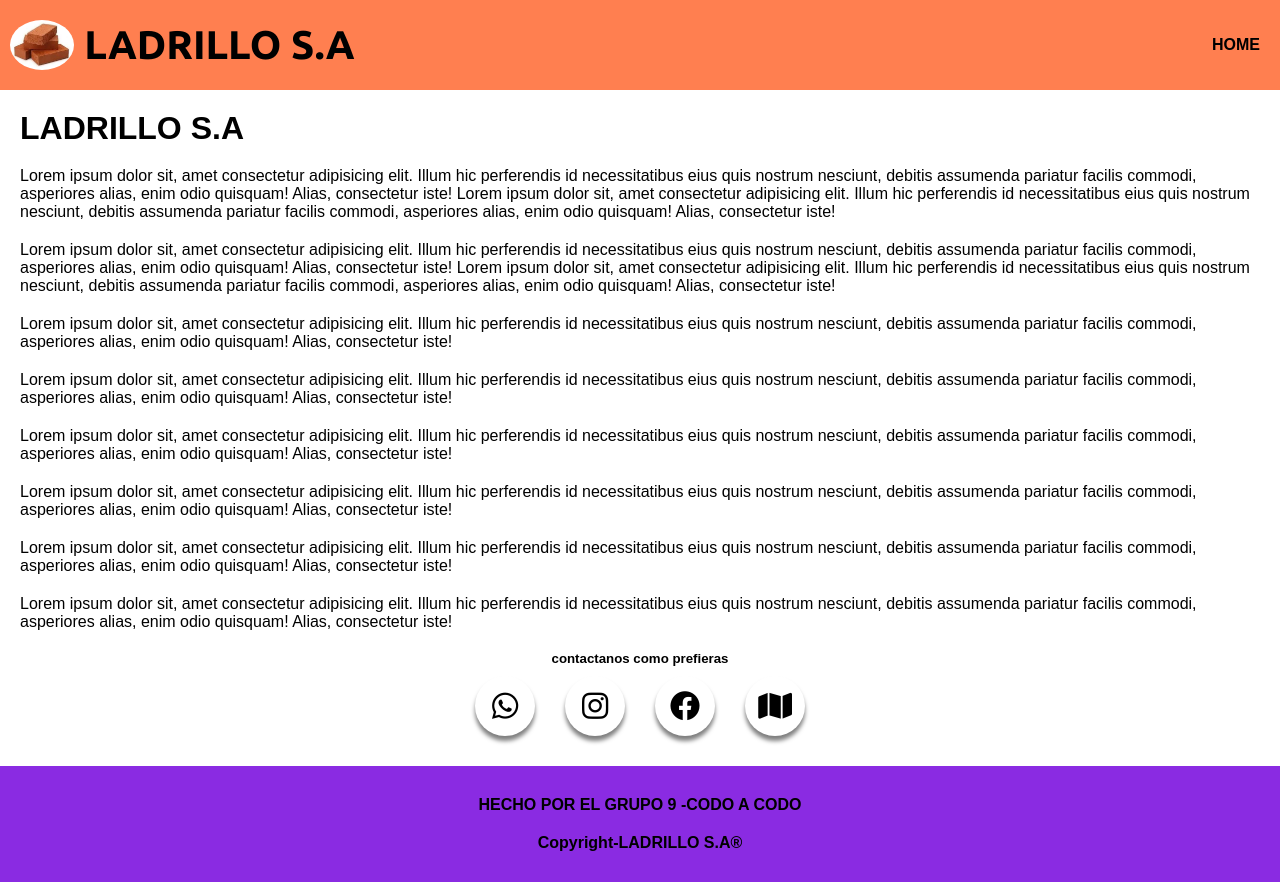
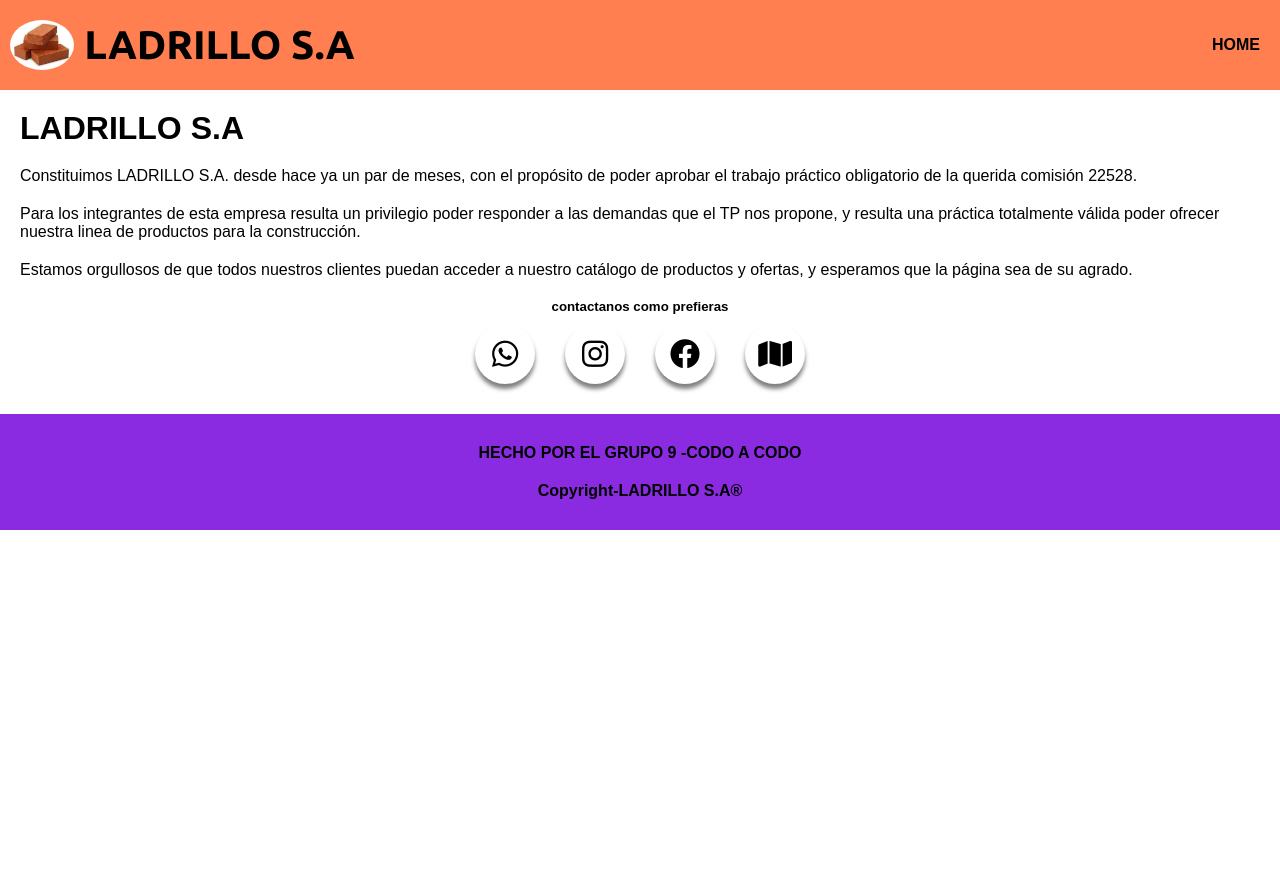
Before and after one commit to cnacad/corralon-codo-a-codo, a plain HTML site: page CORRALON/home.html in a window 1280 px wide. After the commit the page ends 800 px from the top, so only its background shows below. Drawn offline with Linux system fonts and the light colour scheme.

Commit message:
cambios varios en texto

```diff
--- a/CORRALON/home.html
+++ b/CORRALON/home.html
@@ -21,65 +21,25 @@ href="https://cdnjs.cloudflare.com/ajax/libs/font-awesome/6.1.1/css/all.min.css"
         <nav>
             <a class="nav-link" href="index.html" >HOME</a>
 
-
         </nav>
     </header>
     <h1>LADRILLO S.A</h1>
 
     <p>
-      Lorem ipsum dolor sit, amet consectetur adipisicing elit. Illum hic
-      perferendis id necessitatibus eius quis nostrum nesciunt, debitis
-      assumenda pariatur facilis commodi, asperiores alias, enim odio quisquam!
-      Alias, consectetur iste!
-      Lorem ipsum dolor sit, amet consectetur adipisicing elit. Illum hic
-      perferendis id necessitatibus eius quis nostrum nesciunt, debitis
-      assumenda pariatur facilis commodi, asperiores alias, enim odio quisquam!
-      Alias, consectetur iste!
+      Constituimos LADRILLO S.A. desde hace ya un par de meses, con el
+      propósito de poder aprobar el trabajo práctico obligatorio de la
+      querida comisión 22528.
     </p>
-    <p>Lorem ipsum dolor sit, amet consectetur adipisicing elit. Illum hic
-      perferendis id necessitatibus eius quis nostrum nesciunt, debitis
-      assumenda pariatur facilis commodi, asperiores alias, enim odio quisquam!
-      Alias, consectetur iste!
-      Lorem ipsum dolor sit, amet consectetur adipisicing elit. Illum hic
-      perferendis id necessitatibus eius quis nostrum nesciunt, debitis
-      assumenda pariatur facilis commodi, asperiores alias, enim odio quisquam!
-      Alias, consectetur iste!
+    <p>
+      Para los integrantes de esta empresa resulta un privilegio poder
+      responder a las demandas que el TP nos propone, y resulta una
+      práctica totalmente válida poder ofrecer nuestra linea de productos
+      para la construcción.
       </p>
       <p>
-        Lorem ipsum dolor sit, amet consectetur adipisicing elit. Illum hic
-        perferendis id necessitatibus eius quis nostrum nesciunt, debitis
-        assumenda pariatur facilis commodi, asperiores alias, enim odio quisquam!
-        Alias, consectetur iste!
-      </p>
-      <p>
-        Lorem ipsum dolor sit, amet consectetur adipisicing elit. Illum hic
-        perferendis id necessitatibus eius quis nostrum nesciunt, debitis
-        assumenda pariatur facilis commodi, asperiores alias, enim odio quisquam!
-        Alias, consectetur iste!
-      </p>
-      <p>
-        Lorem ipsum dolor sit, amet consectetur adipisicing elit. Illum hic
-        perferendis id necessitatibus eius quis nostrum nesciunt, debitis
-        assumenda pariatur facilis commodi, asperiores alias, enim odio quisquam!
-        Alias, consectetur iste!
-      </p>
-      <p>
-        Lorem ipsum dolor sit, amet consectetur adipisicing elit. Illum hic
-        perferendis id necessitatibus eius quis nostrum nesciunt, debitis
-        assumenda pariatur facilis commodi, asperiores alias, enim odio quisquam!
-        Alias, consectetur iste!
-      </p>
-      <p>
-        Lorem ipsum dolor sit, amet consectetur adipisicing elit. Illum hic
-        perferendis id necessitatibus eius quis nostrum nesciunt, debitis
-        assumenda pariatur facilis commodi, asperiores alias, enim odio quisquam!
-        Alias, consectetur iste!
-      </p>
-      <p>
-        Lorem ipsum dolor sit, amet consectetur adipisicing elit. Illum hic
-        perferendis id necessitatibus eius quis nostrum nesciunt, debitis
-        assumenda pariatur facilis commodi, asperiores alias, enim odio quisquam!
-        Alias, consectetur iste!
+      Estamos orgullosos de que todos nuestros clientes puedan acceder a
+      nuestro catálogo de productos y ofertas, y esperamos que la página
+      sea de su agrado.
       </p>
 
 
```
